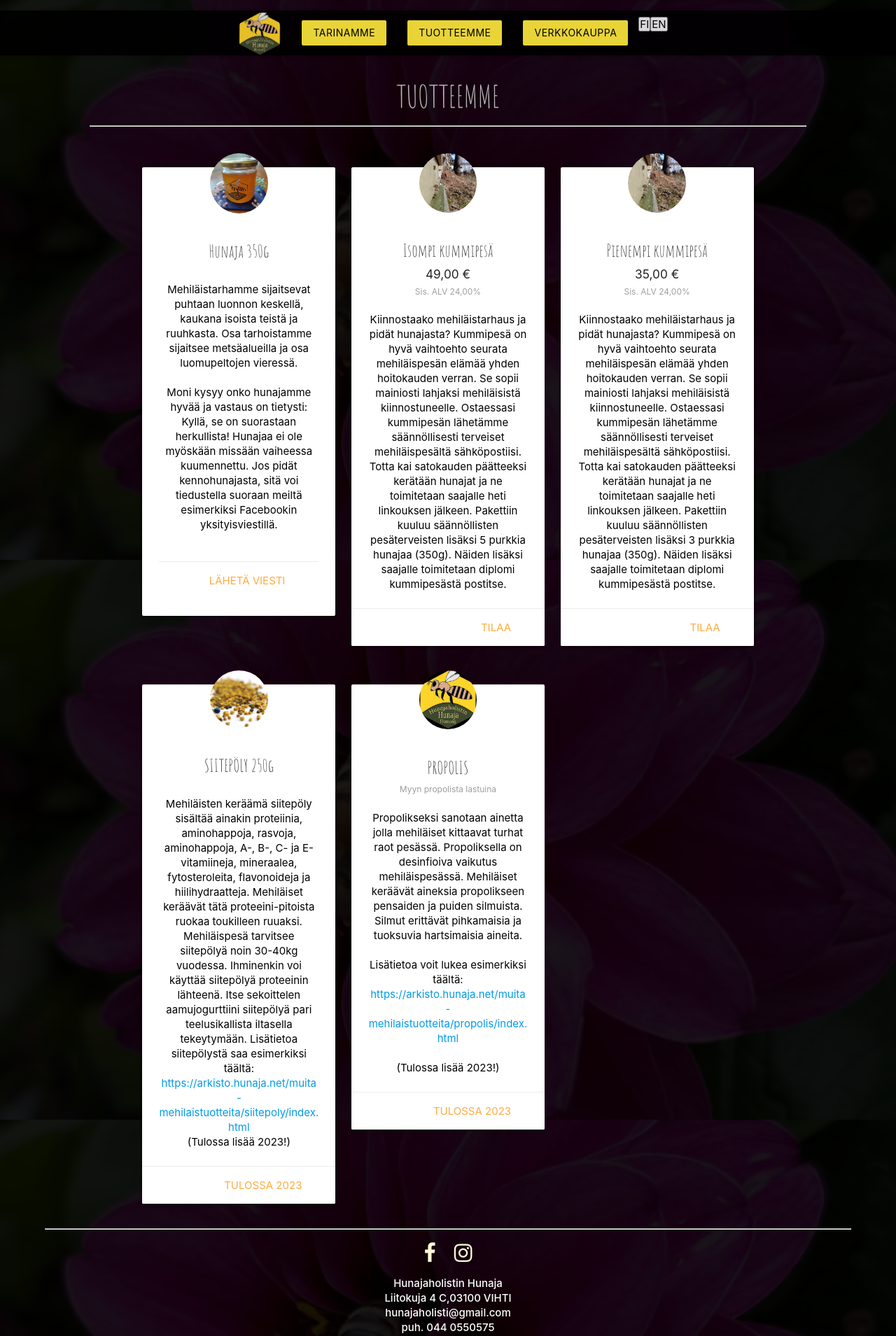
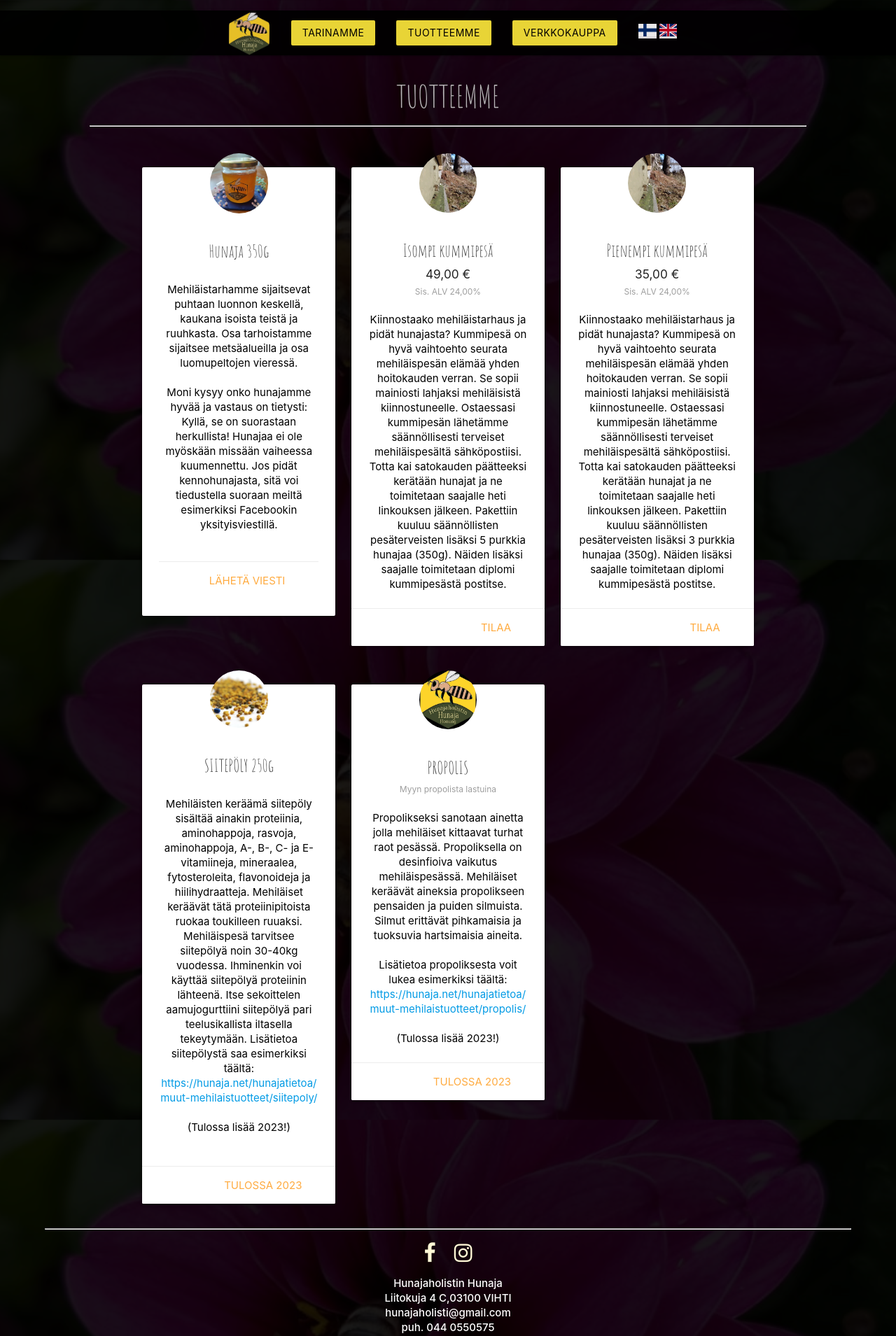
Before and after one commit to nikohoffren/hunajaholisti-website, a React (Vite) app: page /tuotteemme in a window 1280 px wide. Shown: the top 1909 px of the page at 70% size. Built offline with nearby package versions, Linux system fonts and the light colour scheme; a web font is replaced by a local one.

Commit message:
add LanguageSelector with flags in Navbar.jsx

```diff
--- a/src/LanguageSelector.jsx
+++ b/src/LanguageSelector.jsx
@@ -6,16 +6,15 @@ const LanguageSelector = () => {
 
   const handleClick = (lang) => {
     setLanguage(lang)
-    console.log(lang)
   }
 
   return (
     <div className="language-selector">
       <button onClick={() => handleClick('fi')} className={language === 'fi' ? 'active' : ''}>
-        FI
+        <img src="./Flag_of_Finland.svg.png" alt="" className="language-flag" />
       </button>
       <button onClick={() => handleClick('en')} className={language === 'en' ? 'active' : ''}>
-        EN
+        <img src="./Flag_of_the_United_Kingdom_(1-2).svg.png" alt="" className="language-flag" />
       </button>
     </div>
   )
--- a/src/index.css
+++ b/src/index.css
@@ -26,6 +26,17 @@ form {
   width: 440px;
   margin: 20px auto;
   padding: 20px;
+}
+
+button {
+  border: none;
+  cursor: pointer;
+  transition: all 0.3s ease-in-out;
+  margin-right: 2px;
+  margin-left: 2px;
+}
+button:focus {
+  background-color: yellow;
 }
 
 html, body {
@@ -63,6 +74,17 @@ p {
   color: white;
 }
 
+.language-selector {
+  position: relative;
+  top: 0.8em;
+  margin-left: 0.9rem;
+}
+.language-flag {
+  height: 1.2rem;
+  width: 1.7rem;
+  border-radius: 1%;
+}
+
 .logos {
   height: 1rem;
   will-change: filter;
@@ -71,7 +93,6 @@ p {
 .logos:hover {
   filter: drop-shadow(0 0 2em #646cffaa);
 }
-
 
 @keyframes logos-spin {
   from {
--- a/src/pages/Footer.jsx
+++ b/src/pages/Footer.jsx
@@ -33,7 +33,7 @@ export default function Footer() {
 
                 </p>
                 <p className="footer-text">
-                    <strong>{language === "fi" ? "Business ID: " : "Y-tunnus: "}3163385-5</strong>
+                    <strong>{language === "fi" ? "Y-tunnus: " : "Business ID: "}3163385-5</strong>
                 </p>
             </div>
 
--- a/src/pages/Home.jsx
+++ b/src/pages/Home.jsx
@@ -10,7 +10,7 @@ export default function Home() {
 
         <div className= "text-box">
             <h1>{language === "fi" ? "HUNAJAHOLISTIN HUNAJA" : "HONEYHOLIC'S HONEY"}</h1>
-            <h5>{language === "fi" ? "Pienen mehiläistarhan hunajaa" : "Honey from a small bee farm"}</h5>
+            <h5 class="white-text">{language === "fi" ? "Pienen mehiläistarhan hunajaa" : "Honey from a small bee farm"}</h5>
             <div className="padding"></div>
             <a href="https://holvi.com/shop/WbXD2B/" className="hero-btn ff-accent" target="_blank">{language === "fi" ? "KATSO TÄSTÄ TUOTTEEMME" : "CHECK OUT OUR PRODUCTS HERE"}</a>
         </div>
--- a/src/pages/Tuotteemme.jsx
+++ b/src/pages/Tuotteemme.jsx
@@ -99,22 +99,30 @@ export default function Tuotteemme() {
                 <img className="product-image" src="HHkuvaSiitepoly.jpeg" alt="Siitepöly" />
                 <div className="card-content center">
 
-                    <h5 className="grey-text text-darken-3">SIITEPÖLY 250g</h5>
+                    <h5 className="grey-text text-darken-3">{language === "fi" ? "SIITEPÖLY 250g" : "POLLEN 250g"}</h5>
                     <br />
 
-                    <p className="black-text">Mehiläisten keräämä siitepöly sisältää ainakin proteiinia, aminohappoja, rasvoja, aminohappoja, A-, B-, C- ja E- vitamiineja,
-                    mineraalea, fytosteroleita, flavonoideja ja hiilihydraatteja.
-                    Mehiläiset keräävät tätä proteeini-pitoista ruokaa toukilleen ruuaksi.
-                    Mehiläispesä tarvitsee siitepölyä noin 30-40kg vuodessa.
-                    Ihminenkin voi käyttää siitepölyä proteeinin lähteenä. Itse sekoittelen aamujogurttiini siitepölyä pari teelusikallista iltasella tekeytymään.
-                    Lisätietoa siitepölystä saa esimerkiksi täältä:
-                    <a href="https://arkisto.hunaja.net/muita-mehilaistuotteita/siitepoly/index.html" target="_blank" className="ff-accent"> https://arkisto.hunaja.net/muita-mehilaistuotteita/siitepoly/index.html</a>
-                    <br />
-                    (Tulossa lisää 2023!)
+                    <p className="black-text">
+                      {language === "fi"
+                        ? (
+                          <>
+                            Mehiläisten keräämä siitepöly sisältää ainakin proteiinia, aminohappoja, rasvoja, aminohappoja, A-, B-, C- ja E- vitamiineja, mineraalea, fytosteroleita, flavonoideja ja hiilihydraatteja. Mehiläiset keräävät tätä proteiinipitoista ruokaa toukilleen ruuaksi. Mehiläispesä tarvitsee siitepölyä noin 30-40kg vuodessa. Ihminenkin voi käyttää siitepölyä proteiinin lähteenä. Itse sekoittelen aamujogurttiini siitepölyä pari teelusikallista iltasella tekeytymään. Lisätietoa siitepölystä saa esimerkiksi täältä:{' '}
+                            <a href="https://hunaja.net/hunajatietoa/muut-mehilaistuotteet/siitepoly/" target="_blank" className="ff-accent">https://hunaja.net/hunajatietoa/muut-mehilaistuotteet/siitepoly/</a>
+                            <br /><br />(Tulossa lisää 2023!)<br /><br />
+                          </>
+                        )
+                        : (
+                          <>
+                            Bees collect pollen as food for their larvae. Bees need pollen for about 30-40kg per year. Humans can also use pollen as a protein source. I mix a couple of teaspoons of pollen into my morning yogurt to ferment in the evening. <br /><br />More information about pollen can be found here:{' '}
+                            <a href="https://hunaja.net/hunajatietoa/muut-mehilaistuotteet/siitepoly/" target="_blank" className="ff-accent">https://hunaja.net/hunajatietoa/muut-mehilaistuotteet/siitepoly/</a>
+                            <br /><br />(Coming soon 2023!)<br /><br />
+                          </>
+                        )
+                      }
                     </p>
                 </div>
                 <div className="card-action right-align">
-                    <a href="https://holvi.com/shop/WbXD2B/" target="_blank">TULOSSA 2023</a>
+                    <a href="https://holvi.com/shop/WbXD2B/" target="_blank">{language === "fi" ? "TULOSSA 2023" : "COMING IN 2023"}</a>
                 </div>
             </div>
         </div>
@@ -124,31 +132,31 @@ export default function Tuotteemme() {
             <div className="card">
                 <img className="product-image" src="HHlogo.jpg" alt="Propolis" />
                 <div className="card-content center">
-
                     <h5 className="grey-text text-darken-3">PROPOLIS</h5>
-                    <p className="grey-text smaller-text">Myyn propolista lastuina</p>
+                    <p className="grey-text smaller-text">{language === "fi" ? "Myyn propolista lastuina" : "I sell propolis as chips"}</p>
                     <br />
-
                     <p className="black-text">
-                    Propolikseksi sanotaan ainetta jolla mehiläiset kittaavat turhat raot pesässä. Propoliksella on desinfioiva vaikutus mehiläispesässä.
-                    Mehiläiset keräävät aineksia propolikseen pensaiden ja puiden silmuista.
-                    Silmut erittävät pihkamaisia ja tuoksuvia hartsimaisia aineita.
-                    <br /> <br />
-                    Lisätietoa voit lukea esimerkiksi täältä:
-                    <a href="https://arkisto.hunaja.net/muita-mehilaistuotteita/propolis/index.html" target="_blank" className="ff-accent"> https://arkisto.hunaja.net/muita-mehilaistuotteita/propolis/index.html</a>
-                    <br /> <br />
-                    (Tulossa lisää 2023!)
+                      {language === "fi"
+                        ? (
+                          <>
+                          Propolikseksi sanotaan ainetta jolla mehiläiset kittaavat turhat raot pesässä. Propoliksella on desinfioiva vaikutus mehiläispesässä. Mehiläiset keräävät aineksia propolikseen pensaiden ja puiden silmuista. Silmut erittävät pihkamaisia ja tuoksuvia hartsimaisia aineita.<br /><br />Lisätietoa propoliksesta voit lukea esimerkiksi täältä: <a href="https://hunaja.net/hunajatietoa/muut-mehilaistuotteet/propolis/" target="_blank" className="ff-accent">https://hunaja.net/hunajatietoa/muut-mehilaistuotteet/propolis/</a><br /><br />(Tulossa lisää 2023!)
+                          </>
+                        )
+                        : (
+                          <>
+                          Propolis is a substance bees use to seal off unwanted holes in the hive. Propolis has a disinfectant effect in the beehive. Bees collect the ingredients for propolis from the buds of trees and shrubs. Buds secrete resinous and fragrant resinous substances.<br /><br />More information about propolis can be found here: <a href="https://hunaja.net/hunajatietoa/muut-mehilaistuotteet/propolis/" target="_blank" className="ff-accent">https://hunaja.net/hunajatietoa/muut-mehilaistuotteet/propolis/</a><br /><br />(Coming soon 2023!)
+                          </>
+                        )
+                      }
                     </p>
                 </div>
                 <div className="card-action right-align">
-                    <a href="https://holvi.com/shop/WbXD2B/" target="_blank">TULOSSA 2023</a>
+                    <a href="https://holvi.com/shop/WbXD2B/" target="_blank">{language === "fi" ? "TULOSSA 2023" : "COMING IN 2023"}</a>
                 </div>
             </div>
+          </div>
         </div>
-
-    </div>
-</div>
-
+      </div>
     </>
   )
 }
```
Also changed, not shown: public/Flag_of_Finland.svg.png (added), public/Flag_of_the_United_Kingdom_(1-2).svg.png (added), 5 other files (tests, documents, lock files or other folders).
